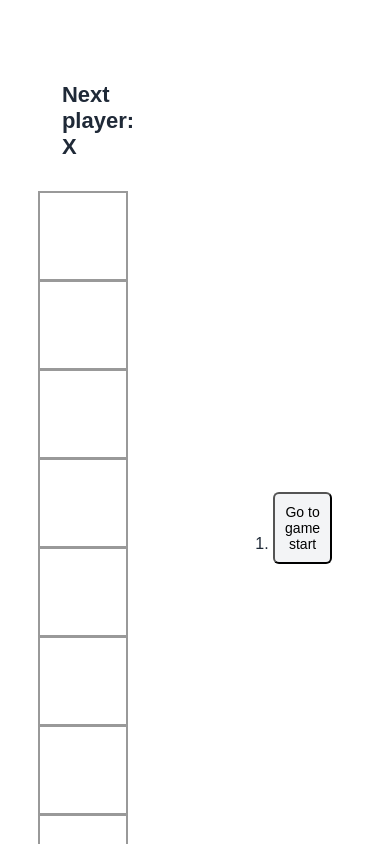
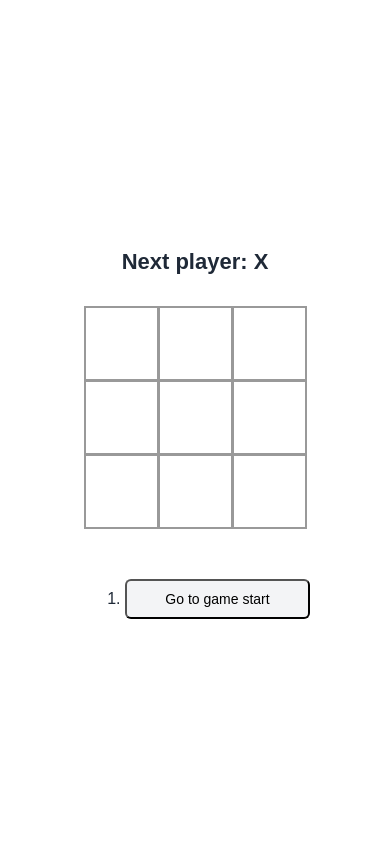
Before and after one commit to fiddel-cmd/react-docs-practice, a React (Create React App) app: page / in a window 390 px wide. Shown: the top 844 px of the page. Built offline with nearby package versions, Linux system fonts and the light colour scheme.

Commit message:
add responsive game layout

```diff
--- a/src/styles.css
+++ b/src/styles.css
@@ -144,3 +144,19 @@ sqaure:hover{
 .square:active{
   transform: scale(0.95);
 }
+@media (max-width : 700px){
+  .game{
+    flex-direction: column;
+    gap : 30px;
+    padding: 20px;
+
+  }
+  .square{
+    width: 75px;
+    height: 75px;
+    font-size: 30px;
+  }
+  .game-info{
+    width: 250px;
+  }
+}
```
